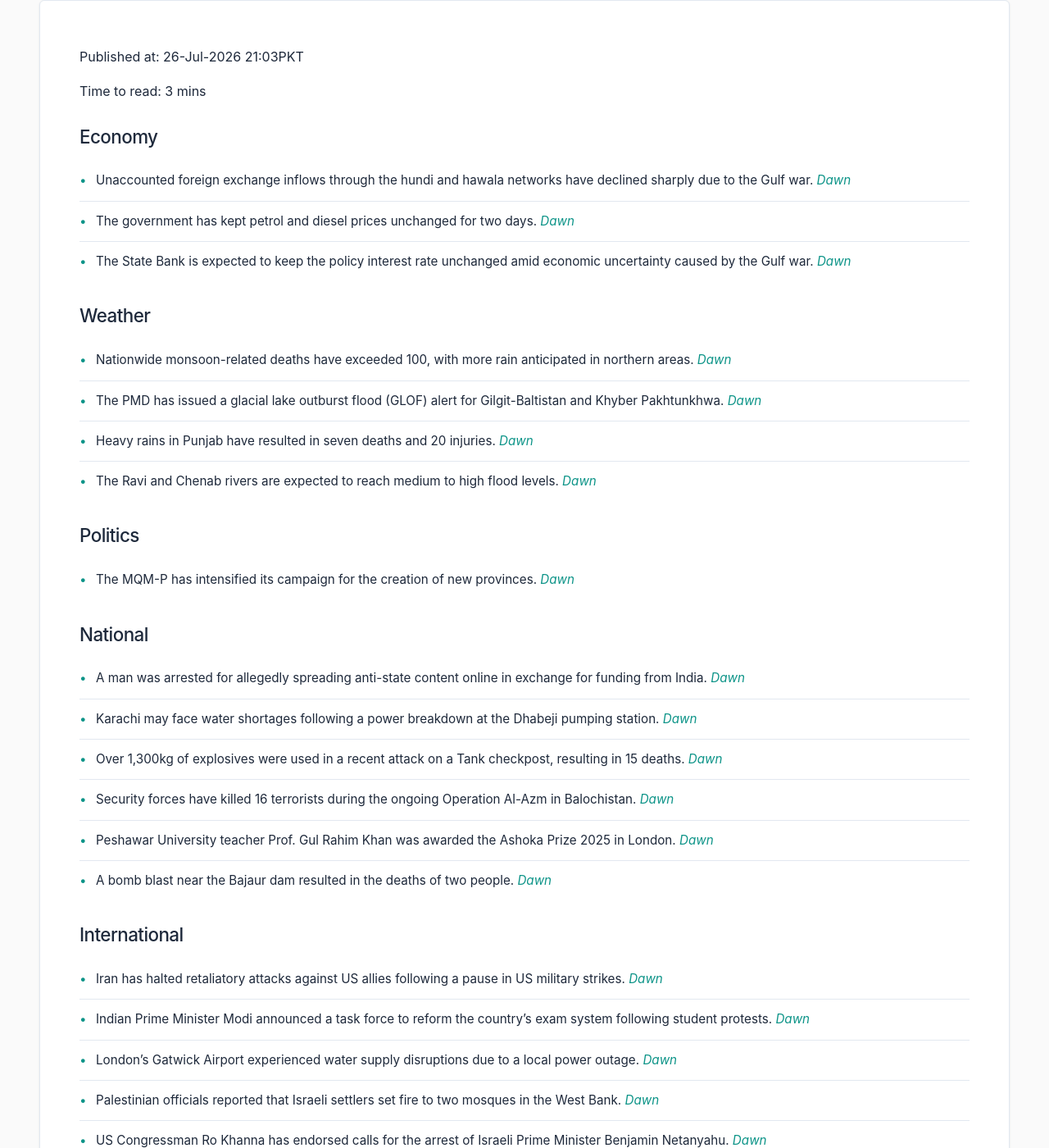
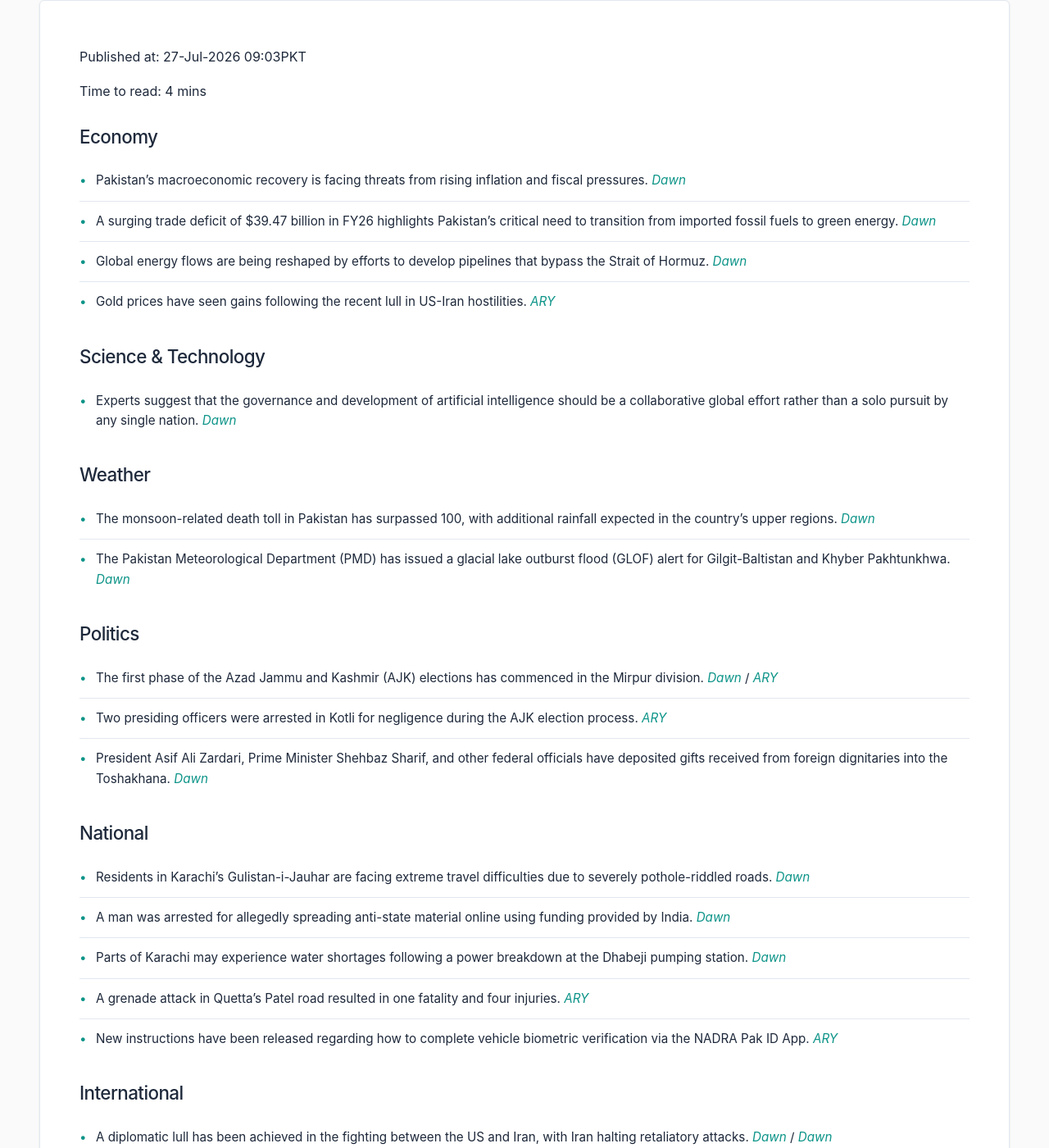
Before and after one commit to zsubzwary/news, a Jekyll site: the page built from en/index.md, in a window 1280 px wide and 1400 px high, scrolled down 259 px. Shown: the whole window at 82% size. Built offline with Jekyll 4.4.1, drawn with Linux system fonts in a browser that asks for light colours; some web fonts are replaced; comment, search, counter and statistics services are not loaded; some of the changed text lies outside the part shown.

Commit message:
DateTime; 2026-07-27T04:03:18.870Z

```diff
--- a/en/index.md
+++ b/en/index.md
@@ -4,38 +4,47 @@ title: Pakistan News Briefing
 lang: en
 ---
 
-Published at: 26-Jul-2026 21:03PKT
+Published at: 27-Jul-2026 09:03PKT
 
-Time to read: 3 mins
+Time to read: 4 mins
 
 ### Economy
-- Unaccounted foreign exchange inflows through the hundi and hawala networks have declined sharply due to the Gulf war. *[Dawn](https://www.dawn.com/news/2018391/war-dries-up-unofficial-dollar-inflows)*
-- The government has kept petrol and diesel prices unchanged for two days. *[Dawn](https://www.dawn.com/news/2018328/govt-keeps-petrol-diesel-prices-unchanged-for-two-days)*
-- The State Bank is expected to keep the policy interest rate unchanged amid economic uncertainty caused by the Gulf war. *[Dawn](https://www.dawn.com/news/2018392/uncertainty-in-gulf-likely-to-keep-policy-rate-unchanged)*
+- Pakistan’s macroeconomic recovery is facing threats from rising inflation and fiscal pressures. *[Dawn](https://www.dawn.com/news/2018654/rebounding-inflation-fiscal-pressures-threaten-recovery)*
+- A surging trade deficit of $39.47 billion in FY26 highlights Pakistan's critical need to transition from imported fossil fuels to green energy. *[Dawn](https://www.dawn.com/news/2018583/green-alternatives-to-oil-dependence)*
+- Global energy flows are being reshaped by efforts to develop pipelines that bypass the Strait of Hormuz. *[Dawn](https://www.dawn.com/news/2018582/pipelines-to-bypass-the-strait-of-hormuz)*
+- Gold prices have seen gains following the recent lull in US-Iran hostilities. *[ARY](https://arynews.tv/gold-gains-on-pause-in-us-iran-fighting-fed-decision-looms)*
+
+### Science & Technology
+- Experts suggest that the governance and development of artificial intelligence should be a collaborative global effort rather than a solo pursuit by any single nation. *[Dawn](https://www.dawn.com/news/2018585/shifting-geopolitics-of-tech)*
 
 ### Weather
-- Nationwide monsoon-related deaths have exceeded 100, with more rain anticipated in northern areas. *[Dawn](https://www.dawn.com/news/2018500/nationwide-deaths-this-monsoon-cross-100-more-rain-likely-in-countrys-upper-parts-from-july-29)*
-- The PMD has issued a glacial lake outburst flood (GLOF) alert for Gilgit-Baltistan and Khyber Pakhtunkhwa. *[Dawn](https://www.dawn.com/news/2018510/pmd-issues-glof-alert-for-northern-areas-as-several-gb-areas-cut-off-for-5th-consecutive-day)*
-- Heavy rains in Punjab have resulted in seven deaths and 20 injuries. *[Dawn](https://www.dawn.com/news/2018407/seven-killed-20-hurt-as-heavy-rains-lash-punjab)*
-- The Ravi and Chenab rivers are expected to reach medium to high flood levels. *[Dawn](https://www.dawn.com/news/2018383/ravi-chenab-flood-levels-likely-to-reach-medium-to-high-today)*
+- The monsoon-related death toll in Pakistan has surpassed 100, with additional rainfall expected in the country's upper regions. *[Dawn](https://www.dawn.com/news/2018500/nationwide-deaths-this-monsoon-cross-100-more-rain-likely-in-countrys-upper-parts-from-july-29)*
+- The Pakistan Meteorological Department (PMD) has issued a glacial lake outburst flood (GLOF) alert for Gilgit-Baltistan and Khyber Pakhtunkhwa. *[Dawn](https://www.dawn.com/news/2018510/pmd-issues-glof-alert-for-northern-areas-as-several-gb-areas-cut-off-for-5th-consecutive-day)*
 
 ### Politics
-- The MQM-P has intensified its campaign for the creation of new provinces. *[Dawn](https://www.dawn.com/news/2018340/mqm-p-steps-up-campaign-for-creation-of-new-provinces)*
+- The first phase of the Azad Jammu and Kashmir (AJK) elections has commenced in the Mirpur division. *[Dawn](https://www.dawn.com/news/2018691/first-phase-of-ajk-polls-begins-in-mirpur-division)* / *[ARY](https://arynews.tv/ajk-elections-2026-polling-begins-in-first-phase)*
+- Two presiding officers were arrested in Kotli for negligence during the AJK election process. *[ARY](https://arynews.tv/ajk-elections-presiding-officers-suspended)*
+- President Asif Ali Zardari, Prime Minister Shehbaz Sharif, and other federal officials have deposited gifts received from foreign dignitaries into the Toshakhana. *[Dawn](https://www.dawn.com/news/2018662/president-pm-others-return-gifts-to-toshakhana)*
 
 ### National
-- A man was arrested for allegedly spreading anti-state content online in exchange for funding from India. *[Dawn](https://www.dawn.com/news/2018518/tarar-claims-man-arrested-for-spreading-anti-state-material-online-in-exchange-for-indian-funding)*
-- Karachi may face water shortages following a power breakdown at the Dhabeji pumping station. *[Dawn](https://www.dawn.com/news/2018517/parts-of-karachi-may-face-water-shortage-after-power-breakdown-at-dhabeji-pumping-station)*
-- Over 1,300kg of explosives were used in a recent attack on a Tank checkpost, resulting in 15 deaths. *[Dawn](https://www.dawn.com/news/2018508/kp-governor-kundi-says-over-1300kg-of-explosives-used-in-tank-checkpost-attack)*
-- Security forces have killed 16 terrorists during the ongoing Operation Al-Azm in Balochistan. *[Dawn](https://www.dawn.com/news/2018497/security-forces-have-killed-16-terrorists-so-far-during-ongoing-operation-al-azm-in-balochistan-state-media)*
-- Peshawar University teacher Prof. Gul Rahim Khan was awarded the Ashoka Prize 2025 in London. *[Dawn](https://www.dawn.com/news/2018423/peshawar-university-teacher-honoured-with-ashoka-award-in-london)*
-- A bomb blast near the Bajaur dam resulted in the deaths of two people. *[Dawn](https://www.dawn.com/news/2018433/bomb-blast-near-kps-bajaur-dam-claims-two-lives)*
+- Residents in Karachi's Gulistan-i-Jauhar are facing extreme travel difficulties due to severely pothole-riddled roads. *[Dawn](https://www.dawn.com/news/2018622/pothole-riddled-karachis-gulistan-i-jauhar-roads-turn-daily-travel-into-an-exhausting-ordeal)*
+- A man was arrested for allegedly spreading anti-state material online using funding provided by India. *[Dawn](https://www.dawn.com/news/2018518/tarar-claims-man-arrested-for-spreading-anti-state-material-online-in-exchange-for-indian-funding)*
+- Parts of Karachi may experience water shortages following a power breakdown at the Dhabeji pumping station. *[Dawn](https://www.dawn.com/news/2018517/parts-of-karachi-may-face-water-shortage-after-power-breakdown-at-dhabeji-pumping-station)*
+- A grenade attack in Quetta's Patel road resulted in one fatality and four injuries. *[ARY](https://arynews.tv/grenade-attack-near-quettas-patel-road-leaves-one-dead-four-injured)*
+- New instructions have been released regarding how to complete vehicle biometric verification via the NADRA Pak ID App. *[ARY](https://arynews.tv/how-to-complete-vehicle-biometric-verification-via-nadras-pak-id-app)*
 
 ### International
-- Iran has halted retaliatory attacks against US allies following a pause in US military strikes. *[Dawn](https://www.dawn.com/news/2018487/iran-says-middle-east-attacks-halted-after-us-holds-fire-amid-reported-concerns-over-dwindling-munitions)*
-- Indian Prime Minister Modi announced a task force to reform the country's exam system following student protests. *[Dawn](https://www.dawn.com/news/2018534/modi-announces-panel-to-reform-indias-exam-system-anti-govt-graffiti-at-protest-site-painted-over)*
-- London's Gatwick Airport experienced water supply disruptions due to a local power outage. *[Dawn](https://www.dawn.com/news/2018528/londons-gatwick-airport-hit-by-water-supply-problem)*
-- Palestinian officials reported that Israeli settlers set fire to two mosques in the West Bank. *[Dawn](https://www.dawn.com/news/2018507/israeli-settlers-torch-2-mosques-in-west-bank-palestinian-officials)*
-- US Congressman Ro Khanna has endorsed calls for the arrest of Israeli Prime Minister Benjamin Netanyahu. *[Dawn](https://www.dawn.com/news/2018394/khanna-backs-mamdanis-call-for-netanyahus-arrest)*
+- A diplomatic lull has been achieved in the fighting between the US and Iran, with Iran halting retaliatory attacks. *[Dawn](https://www.dawn.com/news/2018664/lull-in-iran-us-fighting-achieved-by-fresh-round-of-diplomacy)* / *[Dawn](https://www.dawn.com/news/2018487/iran-says-middle-east-attacks-halted-after-us-holds-fire-amid-reported-concerns-over-dwindling-munitions)*
+- Israel is set to allow a multinational security force into Gaza as part of a proposed ceasefire plan. *[Dawn](https://www.dawn.com/news/2018568/israel-to-allow-international-force-into-gaza-israeli-official-says)*
+- Indian Prime Minister Narendra Modi has announced a task force to reform the nation's exam system amid widespread student protests. *[Dawn](https://www.dawn.com/news/2018534/modi-announces-panel-to-reform-indias-exam-system-anti-govt-graffiti-at-jantar-mantar-painted-over)*
+- A suspect involved in a minivan ramming attack near a Pride gathering in Berlin was shot dead by police. *[Dawn](https://www.dawn.com/news/2018511/suspect-in-berlin-attack-near-pride-gathering-shot-dead-by-police)*
+- A power outage at a treatment works caused water supply disruptions at London's Gatwick Airport. *[Dawn](https://www.dawn.com/news/2018528/londons-gatwick-airport-hit-by-water-supply-problem)*
+- Iran is looking to regulate maritime traffic in the Strait of Hormuz, potentially including passage fees for vessels. *[Dawn](https://www.dawn.com/news/2018680/charging-for-hormuz)*
+
+### Health
+- The medical tribunal has issued significant judgments that redefine legal standards for professional negligence and medical evidence. *[Dawn](https://www.dawn.com/news/2018658/medical-tribunal-redefines-standards-of-negligence)*
 
 ### Other
-- The film *Satluj* explores the tension between the state and society in South Asia. *[Dawn](https://www.dawn.com/news/2018416/in-spectrum-satluj-the-film-india-could-not-watch)*
+- A Japanese Buddhist monk has appealed to followers worldwide to gather at Taxila’s Dharmarajika Stupa for global peace prayers. *[Dawn](https://www.dawn.com/news/2018551/japanese-monk-asks-buddhists-to-visit-taxila-for-peace-prayers)*
+- Entertainment updates include Marvel's new 'Avengers: Doomsday' toy line, Robert Pattinson's recent jokes, and rumors surrounding Olivia Rodrigo's music. *[ARY](https://arynews.tv/marvel-unveils-avengers-doomsday-toy-line-featuring-x-men-avengers-and-fantastic-four)* / *[ARY](https://arynews.tv/robert-pattinson-revives-twilight-rivalry-with-joke-about-the-odyssey-role)* / *[ARY](https://arynews.tv/olivia-rodrigo-sparks-spider-man-soundtrack-rumors-with-cryptic-social-post)*
+- Celebrity news features Indian Idol winner Jyotirmayee Nayak and rumors of a major wedding celebration for Tom Holland and Zendaya. *[ARY](https://arynews.tv/indian-idol-16-conqueror-jyotirmayee-nayak-opens-up-on-her-historic-victory-and-future-plans)* / *[ARY](https://arynews.tv/tom-holland-and-zendaya-planning-major-wedding-party-at-historic-belvoir-castle)*
```
